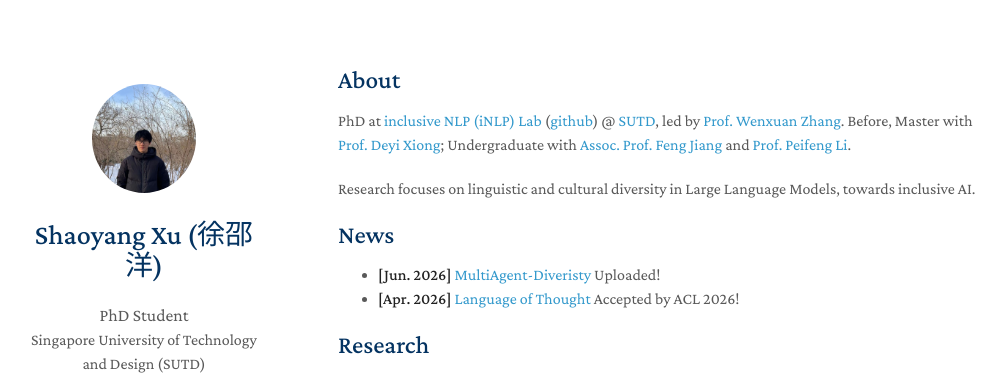
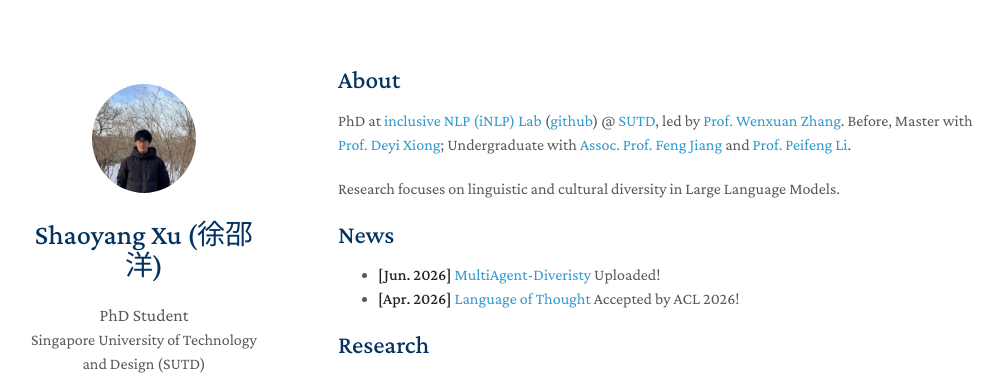
Before and after one commit to shaoyangxu/shaoyangxu.github.io, a Jekyll site: the page built from index.md, in a window 1280 px wide and 900 px high. Shown: the top 375 px of the window, without its empty margins (132-1138 px from the left). Built offline with Jekyll 4.4.1, drawn with Linux system fonts in a browser that asks for light colours; nearby versions of some CDN libraries; a style sheet for code colours, icons or effects is not loaded; our own code applies the rules of GitHub Pages for plain Markdown files.

Commit message:
Update research focus description in index.md
Removed the phrase 'towards inclusive AI' from the research focus.

```diff
--- a/index.md
+++ b/index.md
@@ -5,7 +5,7 @@ layout: homepage
 ## About
 PhD at [inclusive NLP (iNLP) Lab](https://isakzhang.github.io/group.html) ([github](https://github.com/iNLP-Lab)) @ [SUTD](https://www.sutd.edu.sg/istd/), led by [Prof. Wenxuan Zhang](https://isakzhang.github.io/). Before, Master with [Prof. Deyi Xiong](https://dyxiong.github.io/); Undergraduate with [Assoc. Prof. Feng Jiang](https://fjiangai.github.io/) and [Prof. Peifeng Li](http://web.suda.edu.cn/pfli/list.htm).
 
-Research focuses on linguistic and cultural diversity in Large Language Models, towards inclusive AI.
+Research focuses on linguistic and cultural diversity in Large Language Models.
 
 ## News
 - **[Jun. 2026]** [MultiAgent-Diveristy](https://arxiv.org/abs/2606.05985) Uploaded!
```
